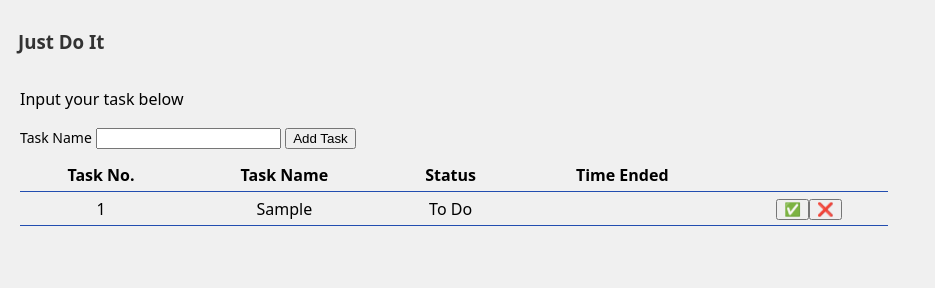
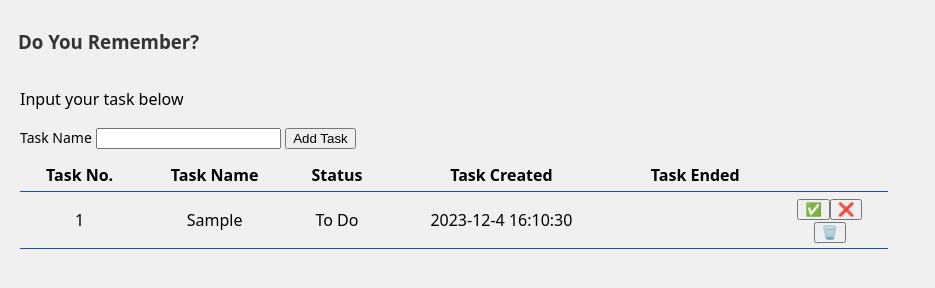
Before and after one commit to reyhandra-k/first-web-project, a plain HTML site: page index.html in a window 1280 px wide. Both pictures are taken after typing "Sample" into the empty fields and a click on the button "Add Task". Shown: the whole page, without its empty margins (0-935 px from the left). Drawn offline with Linux system fonts and the light colour scheme.

Commit message:
add delete task button, change cancel button

```diff
--- a/index.html
+++ b/index.html
@@ -8,7 +8,7 @@
 </head>
 <body>
     <header>
-        <h3>Just Do It</h3>
+        <h3>Do You Remember?</h3>
     </header>
     <main>
         <p>Input your task below</p>
@@ -21,7 +21,8 @@
                 <th id="taskNoCol">Task No.</th>
                 <th id="taskNameCol">Task Name</th>
                 <th id="taskStatusCol">Status</th>
-                <th id="taskEndedCol">Time Ended</th>
+                <th id="taskCreatedCol">Task Created</th>
+                <th id="taskEndedCol">Task Ended</th>
                 <th id="taskConfigCol"></th>
             </tr>
         </table>
--- a/script.js
+++ b/script.js
@@ -17,23 +17,34 @@ let insertTaskToTable = (taskNumber, taskName) => {
     const tdTask = document.createElement("td");
 
     const tdTaskConfig = document.createElement("td");
-    const tdDelTaskButton = document.createElement("button");
-    tdDelTaskButton.setAttribute("onclick","deleteTask(this)");
-    tdDelTaskButton.innerText = "❌";
-    const tdResolveTaskButton = document.createElement("button");
-    tdResolveTaskButton.setAttribute("onclick","resolveTask(this)") ;
-    tdResolveTaskButton.innerText = "✅";
-    tdTaskConfig.appendChild(tdResolveTaskButton);
-    tdTaskConfig.appendChild(tdDelTaskButton);
+        const divTaskFinish = document.createElement("div");
+            const tdCancelTaskButton = document.createElement("button");
+            tdCancelTaskButton.setAttribute("name","cancelTaskButton");
+            tdCancelTaskButton.setAttribute("onclick","finishTask(this)");
+            tdCancelTaskButton.innerText = "❌";
+            const tdResolveTaskButton = document.createElement("button");
+            tdResolveTaskButton.setAttribute("name","resolveTaskButton");
+            tdResolveTaskButton.setAttribute("onclick","finishTask(this)") ;
+            tdResolveTaskButton.innerText = "✅";
+        divTaskFinish.appendChild(tdResolveTaskButton);
+        divTaskFinish.appendChild(tdCancelTaskButton);
+        const tdDeleteTaskButton = document.createElement("button");
+        tdDeleteTaskButton.setAttribute("onclick","deleteTask(this)") ;
+        tdDeleteTaskButton.innerText = "🗑️";
+    tdTaskConfig.appendChild(divTaskFinish);
+    tdTaskConfig.appendChild(tdDeleteTaskButton);
 
     const tdTaskStatus = document.createElement("td");
     tdTaskStatus.innerText = "To Do";
+    const tdTaskCreated = document.createElement("td");
+    tdTaskCreated.innerText = getCurrentDatetime();
 
     tdNum.innerText = taskNumber;
     tdTask.innerText = taskName;
     row.appendChild(tdNum);
     row.appendChild(tdTask);
     row.appendChild(tdTaskStatus);
+    row.appendChild(tdTaskCreated);
     row.appendChild(document.createElement("td"));
     row.appendChild(tdTaskConfig);
     document.getElementById("tasktable").appendChild(row);
@@ -50,12 +61,15 @@ let getCurrentDatetime = () => {
     return dateTime
 }
 
-let resolveTask = (button) => {
-    console.log(getCurrentDatetime())
+let finishTask = (button) => {
+    // console.log(getCurrentDatetime())
     let tab = document.getElementById('tasktable');
-    tab.rows[button.parentNode.parentNode.rowIndex].cells[document.getElementById("taskEndedCol").cellIndex].innerText = getCurrentDatetime();
-    tab.rows[button.parentNode.parentNode.rowIndex].cells[document.getElementById("taskStatusCol").cellIndex].innerText = "Completed";
-    button.remove();
+    tab.rows[button.parentNode.parentNode.parentNode.rowIndex].cells[document.getElementById("taskEndedCol").cellIndex].innerText = getCurrentDatetime();
+    // console.log(button.name);
+    let finishedStatus = "Completed";
+    if (button.name == "cancelTaskButton") {finishedStatus = "Cancelled"};
+    tab.rows[button.parentNode.parentNode.parentNode.rowIndex].cells[document.getElementById("taskStatusCol").cellIndex].innerText = finishedStatus;
+    button.parentNode.remove();
 }
 
 let deleteTask = (button) => {
```
